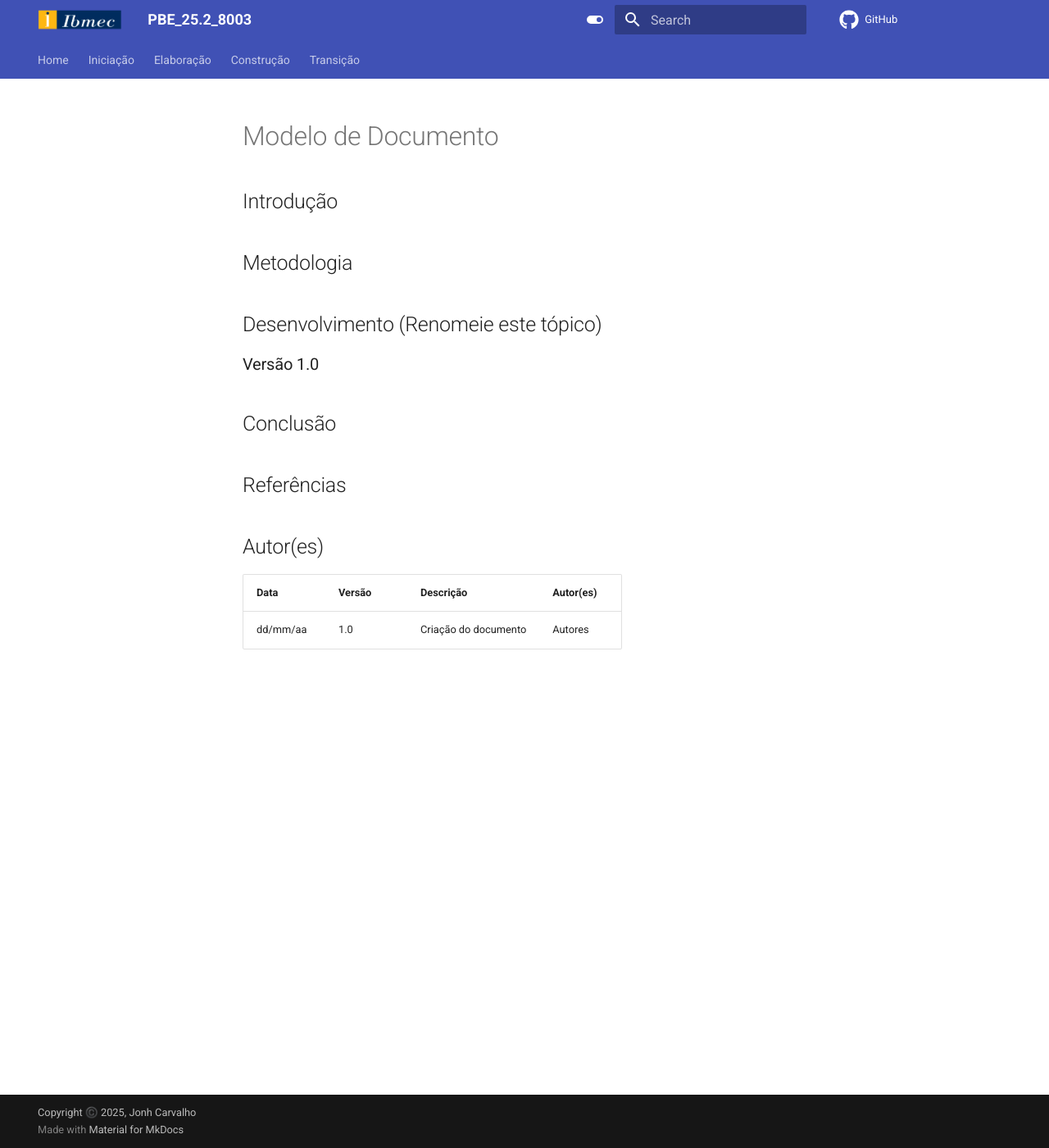
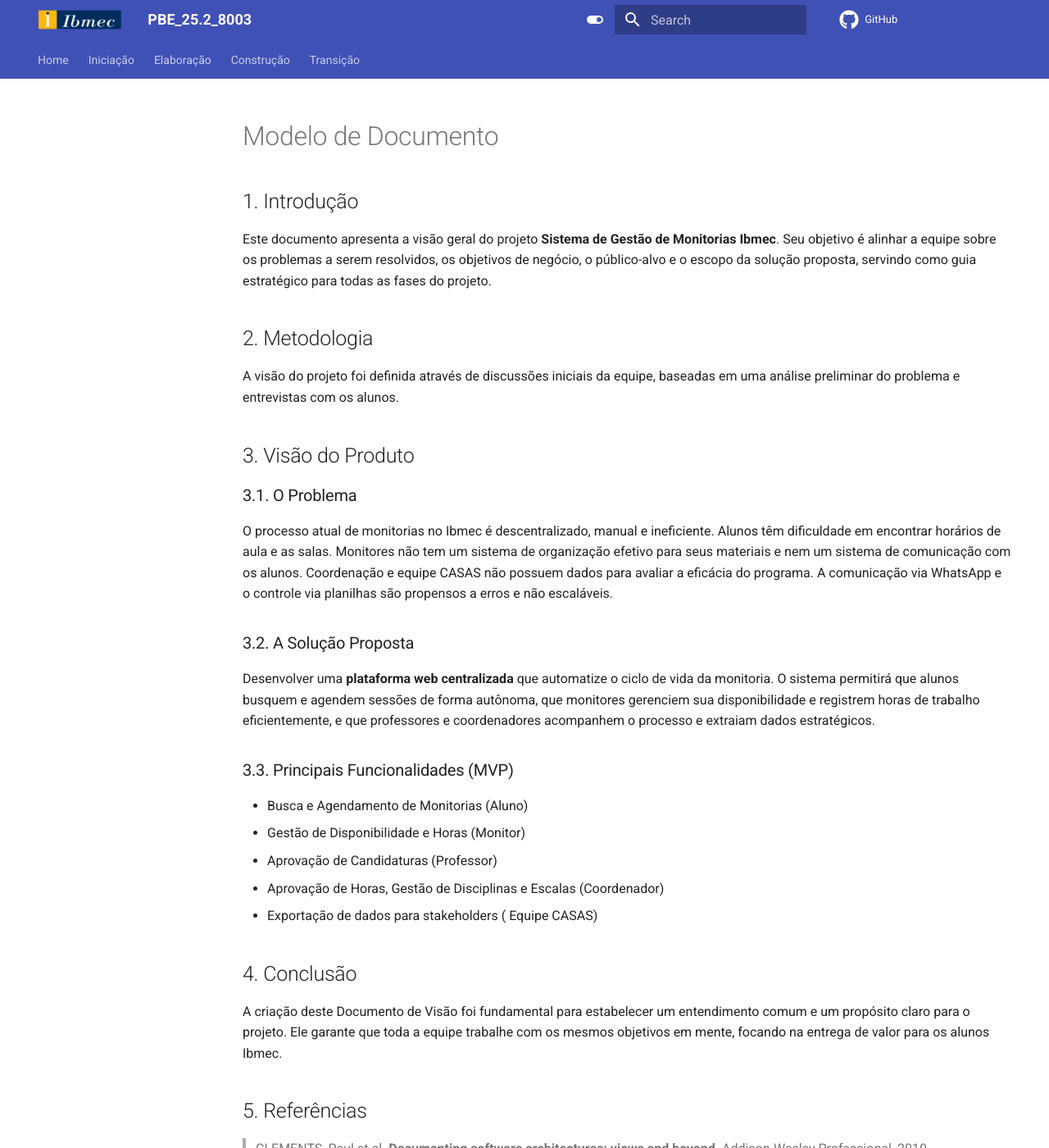
Before and after one commit to Projetos-de-Extensao/PBE_25.2_8001_IV, an MkDocs documentation site: the page built from docs/Iniciacao/doc_template.md, in a window 1280 px wide and 1400 px high. Shown: the whole window at 82% size. Built offline with MkDocs 1.6.1 and Material for MkDocs 9.7.7, drawn with Linux system fonts in a browser that asks for light colours; comment, search, counter and statistics services are not loaded; some of the changed text lies outside the part shown.

Commit message:
Update doc_template.md

```diff
--- a/docs/Iniciacao/doc_template.md
+++ b/docs/Iniciacao/doc_template.md
@@ -2,49 +2,42 @@
 id: Modelo_de_documento
 title: Modelo de Documento
 ---
-## Introdução
+## 1. Introdução
 
-<p align = "justify">
-<!-- Escreva uma introdução simples e concisa, explicando do que se trata o documento e como ele será usado no projeto (qual o objetivo do documento). -->
-</p>
+Este documento apresenta a visão geral do projeto **Sistema de Gestão de Monitorias Ibmec**. Seu objetivo é alinhar a equipe sobre os problemas a serem resolvidos, os objetivos de negócio, o público-alvo e o escopo da solução proposta, servindo como guia estratégico para todas as fases do projeto.
 
-## Metodologia
+## 2. Metodologia
 
-<p align = "justify">
-<!-- Descreva como o documento foi feito, como a técnica foi utilizada no projeto. -->
-</p>
+A visão do projeto foi definida através de discussões iniciais da equipe, baseadas em uma análise preliminar do problema e entrevistas com os alunos.
 
-## Desenvolvimento (Renomeie este tópico)
+## 3. Visão do Produto
 
-<!-- Mude o título do tópico de desenvolvimento para outros individuais de cada artefato. Adicione quantos subtópicos precisar. -->
+### 3.1. O Problema
 
-### Versão 1.0
+O processo atual de monitorias no Ibmec é descentralizado, manual e ineficiente. Alunos têm dificuldade em encontrar horários de aula e as salas. Monitores não tem um sistema de organização efetivo para seus materiais e nem um sistema de comunicação com os alunos. Coordenação e equipe CASAS não possuem dados para avaliar a eficácia do programa. A comunicação via WhatsApp e o controle via planilhas são propensos a erros e não escaláveis.
 
-<p align = "justify">
-<!-- Desenvolva o documento propriamente neste tópico. Para cada mudança relevante ou impactante, crie um novo subtópico com a versão correspondente (Exemplo: Versão 1.0, Versão 1.1, Versão 1.2) -->
-</p>
+### 3.2. A Solução Proposta
 
-<p align = "justify">
-<!-- Escreva aqui a primeira versão do documento. -->
-</p>
+Desenvolver uma **plataforma web centralizada** que automatize o ciclo de vida da monitoria. O sistema permitirá que alunos busquem e agendem sessões de forma autônoma, que monitores gerenciem sua disponibilidade e registrem horas de trabalho eficientemente, e que professores e coordenadores acompanhem o processo e extraiam dados estratégicos.
 
-## Conclusão
+### 3.3. Principais Funcionalidades (MVP)
 
-<p align = "justify">
-<!-- Descreva neste tópico como a aplicação da técnica e a criação do documento foi útil para o projeto. -->
-</p>
+- Busca e Agendamento de Monitorias (Aluno)
+- Gestão de Disponibilidade e Horas (Monitor)
+- Aprovação de Candidaturas (Professor)
+- Aprovação de Horas, Gestão de Disciplinas e Escalas (Coordenador)
+- Exportação de dados para stakeholders ( Equipe CASAS)
 
-## Referências
+## 4. Conclusão
 
-<!-- Insira referências relevantes do projeto (com um sinal de '>' antes), se possível priorize por livros e artigos, depois sites, blogs e outros projetos parecidos.
-Exemplo:
-> Referência
- -->
+A criação deste Documento de Visão foi fundamental para estabelecer um entendimento comum e um propósito claro para o projeto. Ele garante que toda a equipe trabalhe com os mesmos objetivos em mente, focando na entrega de valor para os alunos Ibmec.
 
-## Autor(es)
+## 5. Referências
 
-<!-- Para cada alteração no documento, lembre-se de descrever as mudanças, a versão, a data e creditar os autores. -->
+> CLEMENTS, Paul et al. **Documenting software architectures: views and beyond**. Addison-Wesley Professional, 2010.
 
-| Data     | Versão | Descrição            | Autor(es) |
-| -------- | ------- | ---------------------- | --------- |
-| dd/mm/aa | 1.0     | Criação do documento | Autores   |
+## 6. Autores
+
+| Data       | Versão | Descrição            | Autor(es)                      |
+| :--------- | :----- | :------------------- | :----------------------------- |
+| 01/08/2025 | 1.0    | Criação do documento | João Pedro |
```
